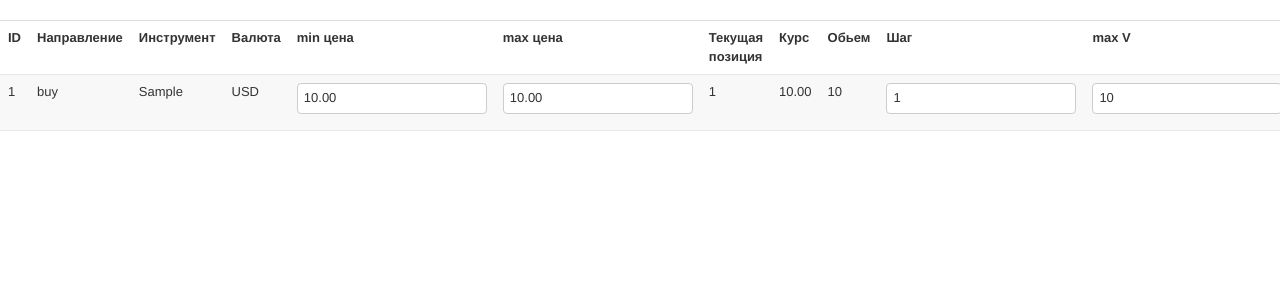
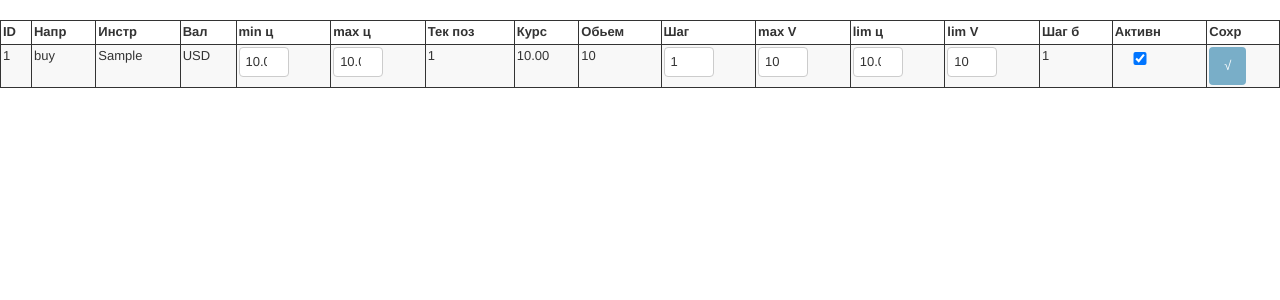
Before and after one commit to toert/sober, a Django app: page / in a window 1280 px wide. Shown: the part 54-354 px from the top of the page. Run offline with Django 3.2, Linux system fonts and the light colour scheme; a user stored in the database is signed in; tables that the repository leaves empty hold one stand-in row (values such as "Sample post"); some libraries are stand-ins or nearby versions.

Commit message:
add templates&ajax

```diff
--- a/bot/templates/base.html
+++ b/bot/templates/base.html
@@ -12,6 +12,7 @@
     <link rel="stylesheet" type="text/css" href="/static/admin/css/base.css"/>
     <link rel="stylesheet" type="text/css" href="/static/admin/css/global.css"/>
     <link rel="stylesheet" type="text/css" href="/static/admin/css/widgets.css"/>
+
 
 
 <link rel="icon" href="../../favicon.ico">
@@ -31,6 +32,17 @@
       <script src="https://oss.maxcdn.com/html5shiv/3.7.3/html5shiv.min.js"></script>
       <script src="https://oss.maxcdn.com/respond/1.4.2/respond.min.js"></script>
     <![endif]-->
+    <style>
+      .fixed_width {
+        width: 50px; !important
+      }
+      tbody {
+        font-size: xx-small;
+      }
+      .table>tbody>tr>td, .table>tbody>tr>th, .table>tfoot>tr>td, .table>tfoot>tr>th, .table>thead>tr>td, .table>thead>tr>th {
+    padding: 2px;
+    border: 1px solid;
+    </style>
   </head>
 
   <body>
--- a/bot/templates/index.html
+++ b/bot/templates/index.html
@@ -1,11 +1,51 @@
+<!DOCTYPE html>
+<html lang="ru">
+  <head>
+    <meta charset="utf-8">
+    <meta http-equiv="X-UA-Compatible" content="IE=edge">
+    <meta name="viewport" content="width=device-width, initial-scale=1">
+    <!-- The above 3 meta tags *must* come first in the head; any other head content must come *after* these tags -->
+    <meta name="description" content="">
+    <meta name="author" content="toert">
+    <script type="text/javascript" src="/static/admin/js/core.js"></script>
+    <link rel="stylesheet" type="text/css" href="/static/admin/css/forms.css"/>
+    <link rel="stylesheet" type="text/css" href="/static/admin/css/base.css"/>
+    <link rel="stylesheet" type="text/css" href="/static/admin/css/global.css"/>
+    <link rel="stylesheet" type="text/css" href="/static/admin/css/widgets.css"/>
 
-{% extends "base.html" %}
 
-{% block title %}
-  Панель управления
-{% endblock %}
 
-{% block content %}
+<link rel="icon" href="../../favicon.ico">
+
+    <title>Панель управления</title>
+
+    <link rel="stylesheet" href="https://maxcdn.bootstrapcdn.com/bootstrap/3.3.7/css/bootstrap.min.css" integrity="sha384-BVYiiSIFeK1dGmJRAkycuHAHRg32OmUcww7on3RYdg4Va+PmSTsz/K68vbdEjh4u" crossorigin="anonymous">
+
+    <!-- IE10 viewport hack for Surface/desktop Windows 8 bug -->
+
+    <!-- Custom styles for this template -->
+
+
+
+    <!-- HTML5 shim and Respond.js for IE8 support of HTML5 elements and media queries -->
+    <!--[if lt IE 9]>
+      <script src="https://oss.maxcdn.com/html5shiv/3.7.3/html5shiv.min.js"></script>
+      <script src="https://oss.maxcdn.com/respond/1.4.2/respond.min.js"></script>
+    <![endif]-->
+    <style>
+      .fixed_width {
+        width: 50px; !important
+      }
+      tbody {
+        font-size: xx-small;
+      }
+      .table>tbody>tr>td, .table>tbody>tr>th, .table>tfoot>tr>td, .table>tfoot>tr>th, .table>thead>tr>td, .table>thead>tr>th {
+    padding: 2px;
+    border: 1px solid;
+    </style>
+  </head>
+
+  <body>
 
       <nav class="navbar navbar-inverse">
       <div class="container-fluid">
@@ -19,24 +59,24 @@
     </nav>
     <div class="table-responsive">
 
-      <table class="table">
+      <table class="table" id="MyTable">
         <tr>
           <th>ID</th>
-          <th>Направление</th>
-          <th>Инструмент</th>
-          <th>Валюта</th>
-          <th>min цена</th>
-          <th>max цена</th>
-          <th>Текущая позиция</th>
+          <th>Напр</th>
+          <th>Инстр</th>
+          <th>Вал</th>
+          <th>min ц</th>
+          <th>max ц</th>
+          <th>Тек поз</th>
           <th>Курс</th>
           <th>Обьем</th>
           <th>Шаг</th>
           <th>max V</th>
-          <th>lim цена</th>
+          <th>lim ц</th>
           <th>lim V</th>
-          <th>Шаг бота</th>
-          <th>Активность</th>
-          <th>Сохранить изменения</th>
+          <th>Шаг б</th>
+          <th>Активн</th>
+          <th>Сохр</th>
         </tr>
         {% for ad in ads %}
         <tr>
@@ -46,27 +86,67 @@
           <td>{{ ad.direction }}</td>
           <td>{{ ad.online_provider }}</td>
           <td>{{ ad.currency }}</td>
-          <td><input type="number" name="min_price" value="{{ ad.min_price }}"  step="0.01" required=""></td>
-          <td><input type="number" name="max_price" value="{{ ad.max_price }}"  step="0.01" required=""></td>
+          <td><input type="number" class="fixed_width" name="min_price" value="{{ ad.min_price }}"  step="0.01" required=""></td>
+          <td><input type="number" class="fixed_width" name="max_price" value="{{ ad.max_price }}"  step="0.01" required=""></td>
           <td>{{ ad.current_ad_position }}</td>
           <td>{{ ad.price_equation }}</td>
           <td>{{ ad.current_amount }}</td>
-          <td><input type="number" name="step" value="{{ ad.step }}"  required=""></td>
-          <td><input type="number" name="max_amount" value="{{ ad.max_amount }}"  required=""></td>
-          <td><input type="number" name="price_limit" value="{{ ad.price_limit }}" step="0.01" required=""></td>
-          <td><input type="number" name="amount_limit" value="{{ ad.amount_limit }}" required=""></td>
+          <td><input type="number" class="fixed_width" name="step" value="{{ ad.step }}"  required=""></td>
+          <td><input type="number"  class="fixed_width" name="max_amount" value="{{ ad.max_amount }}"  required=""></td>
+          <td><input type="number"  class="fixed_width" name="price_limit" value="{{ ad.price_limit }}" step="0.01" required=""></td>
+          <td><input type="number"  class="fixed_width" name="amount_limit" value="{{ ad.amount_limit }}" required=""></td>
           <td>{{ ad.current_step }}</td>
-          <td><input type="checkbox" name="is_updated"  {% if ad.is_updated %}checked=""{% endif %}></td>
-          <td><input type="submit" value="Подтвердить изменения"  class="text-center"/></td>
+          <td><input type="checkbox"  class="fixed_width" name="is_updated"  {% if ad.is_updated %}checked=""{% endif %}></td>
+          <td><input type="submit" value="√"  class="text-center"/></td>
           </form>
         </tr>
         {% endfor %}
       </table>
+      <br><br><br><br><br><br><br><br><br><br><br><br><br><br><br><br><br><br><br><br><br><br><br><br><br><br>
       </div>
 
 
+    <!-- Bootstrap core JavaScript
+    ================================================== -->
+    <!-- Placed at the end of the document so the pages load faster -->
+    <script src="https://ajax.googleapis.com/ajax/libs/jquery/1.12.4/jquery.min.js"></script>
 
+    <script src="https://maxcdn.bootstrapcdn.com/bootstrap/3.3.7/js/bootstrap.min.js" integrity="sha384-Tc5IQib027qvyjSMfHjOMaLkfuWVxZxUPnCJA7l2mCWNIpG9mGCD8wGNIcPD7Txa" crossorigin="anonymous"></script>
+    <script src="https://ajax.googleapis.com/ajax/libs/jqueryui/1.12.1/jquery-ui.min.js"></script>
+    <script type="text/javascript">
 
+    $( document ).ready(function() {
+       setInterval(function(){
+           $.ajax({
+               url:'/table/' ,
+               type: "get",
+               cache: true,
+               timeout: 30000,
+               dataType: 'html',
+               success: function(data) {
+                   var foo = document.getElementById('MyTable')
 
+                   $('#MyTable').html(data);
+               },
+               error: function(data) {
+                   alert("Got an error dude "+data);
+               }
+           });
+       },5000);
+    });
 
-{% endblock %}
+ </script>
+    <script>
+      $(function() {
+        $( ".datepicker" ).datepicker({
+          changeMonth: true,
+          changeYear: true,
+          yearRange: "2010:2017",
+          // You can put more options here.
+
+        });
+      });
+    </script>
+    <!-- IE10 viewport hack for Surface/desktop Windows 8 bug -->
+  </body>
+</html>
--- a/bot/urls.py
+++ b/bot/urls.py
@@ -8,5 +8,7 @@ urlpatterns = [
     url(r'^$', views.render_dashboard, name='render_dashboard'),
     url(r'^create/$', views.create_bot, name='create_bot'),
     url(r'^set_hmac/$', views.set_keys_page, name='set_keys_page'),
-    url(r'^edit/(?P<bot_id>\d+)$', views.edit_ad, name='edit_ad')
+    url(r'^edit/(?P<bot_id>\d+)$', views.edit_ad, name='edit_ad'),
+    url(r'^table/$', views.update_table, name='update_table'),
+
 ]
--- a/bot/views.py
+++ b/bot/views.py
@@ -57,3 +57,17 @@ def edit_ad(request, bot_id):
                 form.save()
                 return HttpResponseRedirect(reverse('render_dashboard'))
             print('Fucked up!')
+
+
+def update_table(request):
+    ads = Ad.objects.filter(user=request.user)
+    # ads_and_forms = []
+    # if request.method == 'POST':
+    #    form = HorizontalForm(request.POST, instance=)
+    #    if form.is_valid():
+    #      form.save()
+    #        return HttpResponseRedirect(reverse('render_dashboard'))
+    #    print('Fucked up!')
+    # for ad in ads:
+    #    ads_and_forms.append((ad, HorizontalForm(instance=ad)))
+    return render(request, 'table.html', {'ads': ads})
--- /dev/null
+++ b/static/style.css
@@ -0,0 +1,5 @@
+
+
+.fixed_width {
+    width: 10px; !important
+}
```
Also changed, not shown: bot/templates/table.html (added, +43 -0 lines), 1 other file.
